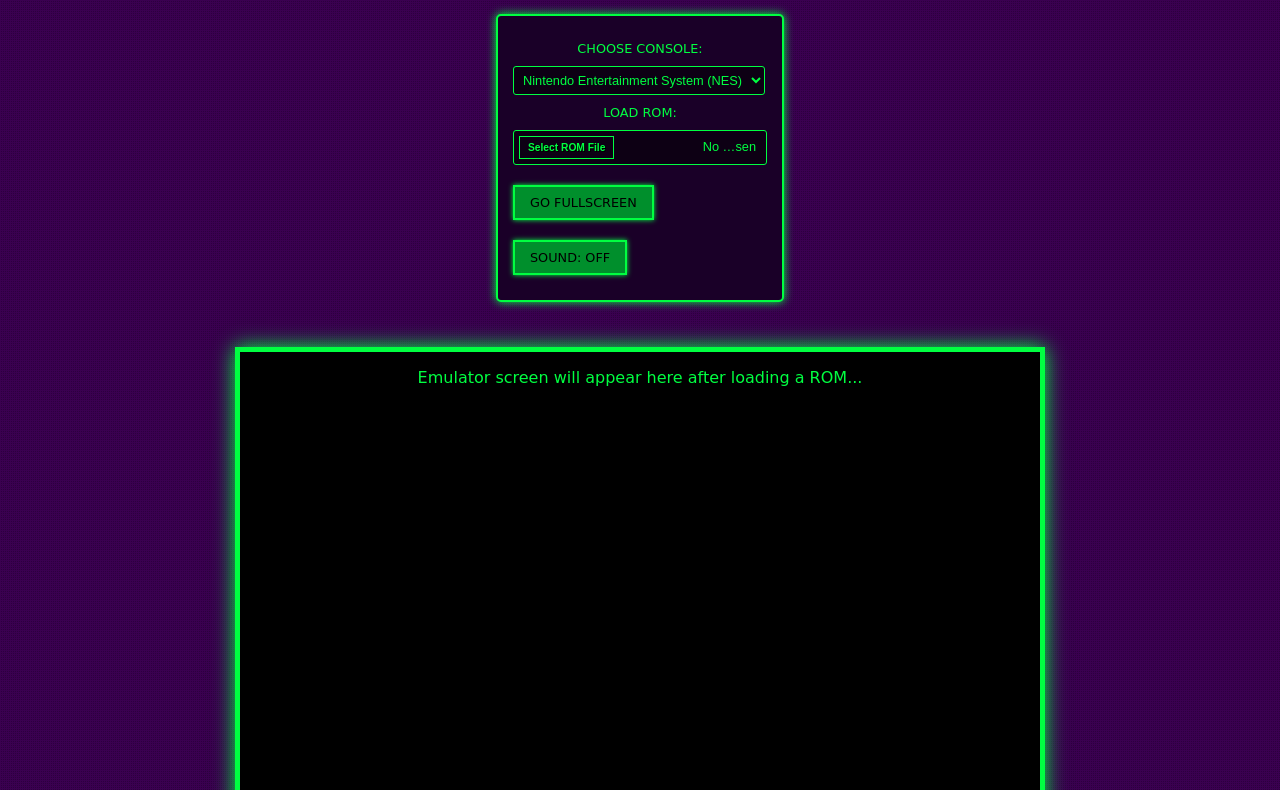
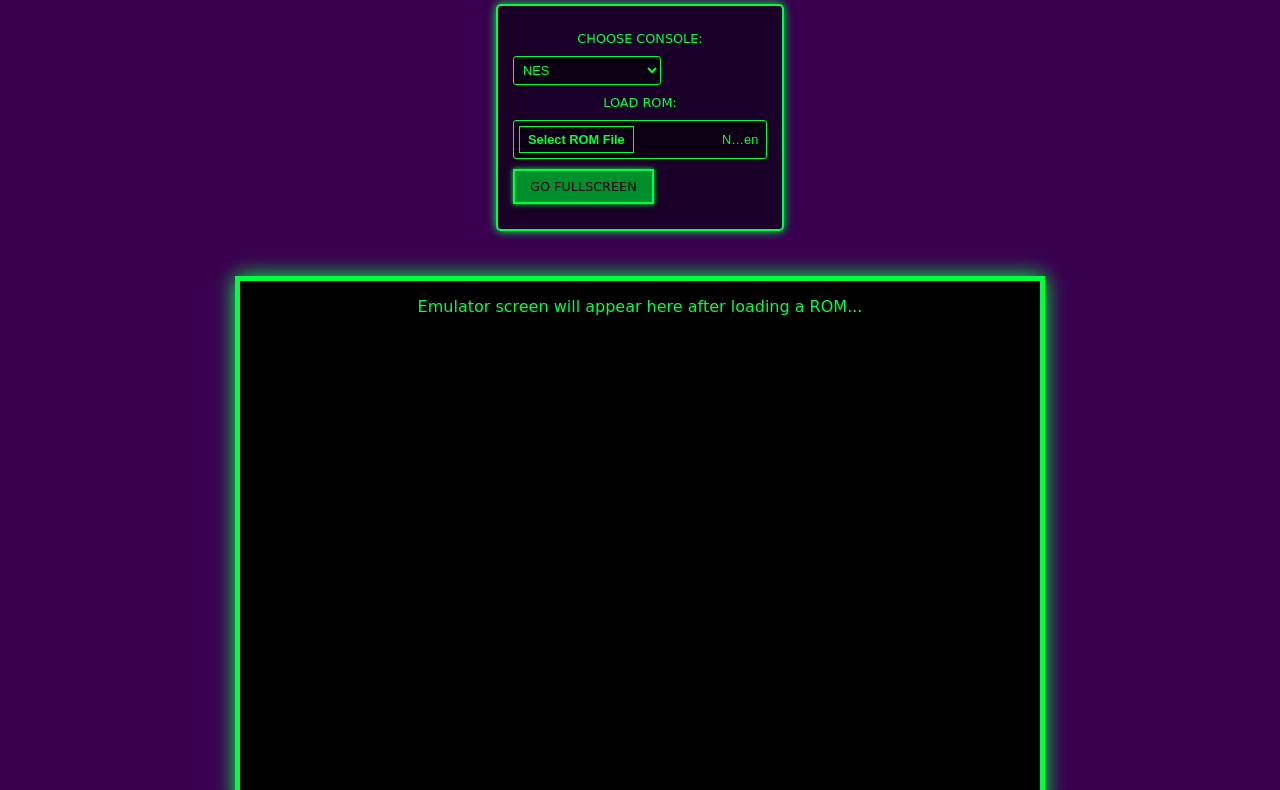
Before and after one commit to coolbrobeast/emulator-site, a plain HTML site: page index.html in a window 1280 px wide. Shown: the part 89-879 px from the top of the page. Drawn offline with Linux system fonts and the light colour scheme.

Commit message:
Update index.html

```diff
--- a/index.html
+++ b/index.html
@@ -3,9 +3,8 @@
 <head>
 <meta charset="UTF-8">
 <meta name="viewport" content="width=device-width, initial-scale=1.0">
-<title>Retro Console Emulator Hub</title>
+<title>Ultimate Retro Arcade Hub</title>
 <style>
-/* Retro Theme Styling */
 body {
     background-color: #2c003e;
     color: #00ff41;
@@ -24,7 +23,7 @@ body {
 
 h1 {
     text-shadow: 0 0 5px #00ff41, 0 0 10px #00ff41;
-    margin-bottom: 30px;
+    margin-bottom: 20px;
     font-size: 1.8em;
     letter-spacing: 2px;
     animation: flicker 1.5s infinite alternate;
@@ -42,10 +41,10 @@ h1 {
     margin: 0 auto 25px auto;
     display: inline-block;
     border-radius: 5px;
-    max-width: 90%;
+    max-width: 95%;
 }
 
-label, button, select, input[type="file"] {
+label, select, input[type="file"], button {
     display: block;
     margin: 10px 0;
     color: #00ff41;
@@ -73,9 +72,8 @@ button {
     cursor: pointer;
     transition: background-color 0.2s;
     font-family: 'Press Start 2P', cursive, monospace;
-    margin-top: 20px;
+    margin-top: 10px;
 }
-
 button:hover {
     background-color: #00ff41;
     color: #2c003e;
@@ -89,27 +87,26 @@ button:hover {
     box-shadow: 0 0 20px #00ff41;
     background-color: #000;
     max-width: 95%;
+    position: relative;
 }
 
-input[type="file"]::-webkit-file-upload-button {
-    visibility: hidden;
+#rom-info {
+    font-size: 0.7em;
+    margin-top: 5px;
 }
+
+input[type="file"]::-webkit-file-upload-button { visibility: hidden; }
 input[type="file"]::before {
     content: 'Select ROM File';
     display: inline-block;
     background: #0d0014;
     border: 1px solid #00ff41;
     padding: 5px 8px;
-    outline: none;
-    white-space: nowrap;
     cursor: pointer;
     text-shadow: 1px 1px #000;
     font-weight: 700;
-    font-size: 0.8em;
 }
-input[type="file"]:hover::before {
-    border-color: #00ff41;
-}
+input[type="file"]:hover::before { border-color: #00ff41; }
 </style>
 </head>
 <body>
@@ -119,45 +116,53 @@ input[type="file"]:hover::before {
     Your browser does not support the audio element.
 </audio>
 
-<h1>👾 RETRO ARCADE HUB 👾</h1>
+<h1>👾 ULTIMATE RETRO ARCADE HUB 👾</h1>
 
 <div class="controls">
     <label for="system">CHOOSE CONSOLE:</label>
     <select id="system">
-        <option value="nes">Nintendo Entertainment System (NES)</option>
-        <option value="snes">Super Nintendo (SNES)</option>
-        <option value="gb">Game Boy (GB)</option>
-        <option value="gba">Game Boy Advance (GBA)</option>
-        <option value="n64">Nintendo 64 (N64)</option>
-        <option value="psx">PlayStation 1 (PSX)</option>
-        <option value="sega-genesis">Sega Genesis/Mega Drive</option>
+        <option value="nes">NES</option>
+        <option value="snes">SNES</option>
+        <option value="gb">Game Boy</option>
+        <option value="gba">GBA</option>
+        <option value="n64">N64</option>
+        <option value="psx">PSX</option>
+        <option value="sega-genesis">Genesis/Mega Drive</option>
         <option value="atari2600">Atari 2600</option>
+        <option value="neogeo">NeoGeo</option>
+        <option value="gamegear">Game Gear</option>
+        <option value="mastersystem">Master System</option>
+        <option value="tg16">TurboGrafx-16</option>
+        <option value="c64">Commodore 64</option>
+        <option value="wonderswan">WonderSwan</option>
+        <option value="dosbox">DOS</option>
     </select>
 
     <label for="rom">LOAD ROM:</label>
-    <input type="file" id="rom" accept=".nes,.smc,.gb,.gba,.n64,.bin,.gen,.a26">
+    <input type="file" id="rom" accept=".nes,.smc,.sfc,.gb,.gba,.n64,.bin,.gen,.a26,.zip,.iso,.d64,.com,.exe">
 
     <button onclick="goFullscreen()">GO FULLSCREEN</button>
-    <button onclick="toggleAudio()">SOUND: OFF</button>
 </div>
 
-<div id="game">
-    <p>Emulator screen will appear here after loading a ROM...</p>
-</div>
+<div id="rom-info"></div>
+<div id="game"><p>Emulator screen will appear here after loading a ROM...</p></div>
 
 <script>
 const audio = document.getElementById("retro_audio");
-const audioButton = document.querySelector(".controls button:last-of-type");
+let audioUnlocked = false;
 
-function toggleAudio() {
-    if(audio.paused){
-        audio.play().then(()=>{ audioButton.textContent="SOUND: ON"; })
-        .catch(()=>{ alert("Click again to enable sound."); });
-    } else {
+// Unlock audio on first user gesture
+function unlockAudio() {
+    if(!audioUnlocked){
+        audio.play().catch(()=>{});
         audio.pause();
-        audioButton.textContent="SOUND: OFF";
+        audioUnlocked = true;
+        document.removeEventListener('click', unlockAudio);
+        document.removeEventListener('keydown', unlockAudio);
     }
 }
+document.addEventListener('click', unlockAudio);
+document.addEventListener('keydown', unlockAudio);
 
 function goFullscreen() {
     const el = document.getElementById("game");
@@ -167,7 +172,7 @@ function goFullscreen() {
     else if(el.msRequestFullscreen) el.msRequestFullscreen();
 }
 
-// ROM Loader
+// Load ROM
 document.getElementById("rom").addEventListener("change", function(e){
     const file = e.target.files[0];
     if(!file) return;
@@ -177,29 +182,28 @@ document.getElementById("rom").addEventListener("change", function(e){
 
     // Clear previous content
     document.getElementById("game").innerHTML = "";
+    document.getElementById("rom-info").textContent = `Loaded: ${file.name} | System: ${system.toUpperCase()}`;
+
+    // Stop previous audio & start music if unlocked
+    if(audioUnlocked) audio.play().catch(()=>{});
 
     // Remove old loader script
     const oldScript = document.getElementById("ejs");
     if(oldScript) oldScript.remove();
 
-    // Config
+    // EmulatorJS config
     window.EJS_player = "#game";
     window.EJS_gameUrl = url;
     window.EJS_core = system;
     window.EJS_pathtodata = "https://cdn.emulatorjs.org/stable/data/";
     window.EJS_startOnLoaded = true;
     window.EJS_disableDatabases = true;
-
-    // BIOS URLs (fill in if needed for GBA/PSX/N64)
     window.EJS_biosUrl = "";
 
-    // Load EmulatorJS
     const script = document.createElement("script");
     script.src = "https://cdn.emulatorjs.org/stable/loader.js";
     script.id = "ejs";
     document.body.appendChild(script);
-
-    if(audio.paused) toggleAudio();
 });
 </script>
 
```
